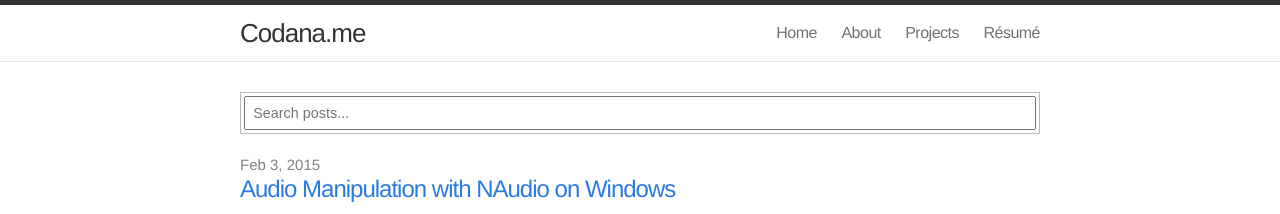
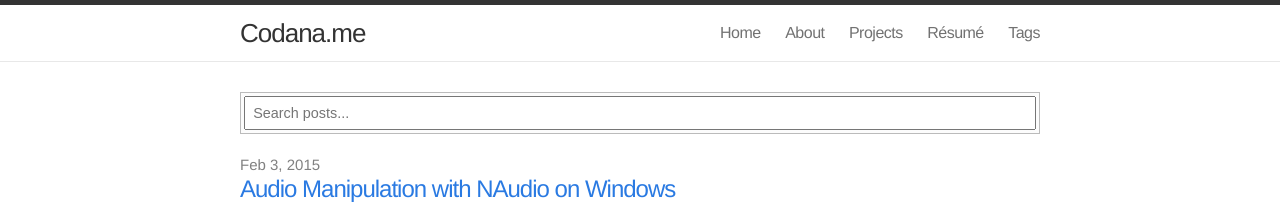
Before and after one commit to michaelchadwick/codana.me, a Jekyll site: the page built from index.html, in a window 1280 px wide and 900 px high. Shown: the top 214 px of the window. Built offline with Jekyll 4.4.1, drawn with Linux system fonts in a browser that asks for light colours; the list of posts is cut into pages by our own code; comment, search, counter and statistics services are not loaded.

Commit message:
added link to tags page

```diff
--- a/_includes/footer.html
+++ b/_includes/footer.html
@@ -3,6 +3,7 @@
   <a class="page-link" href="/about">about</a>
   <a class="page-link" href="/projects">projects</a>
   <a class="page-link" href="/resume">r&eacute;sum&eacute;</a>
+  <a class="page-link" href="/tags">tags</a>
 </div>
 
 <footer class="site-footer">
--- a/_includes/header.html
+++ b/_includes/header.html
@@ -21,6 +21,7 @@
         <a class="page-link" href="/about">About</a>
         <a class="page-link" href="/projects">Projects</a>
         <a class="page-link" href="/resume">R&eacute;sum&eacute;</a>
+        <a class="page-link" href="/tags">Tags</a>
       </div>
     </nav>
 
```
